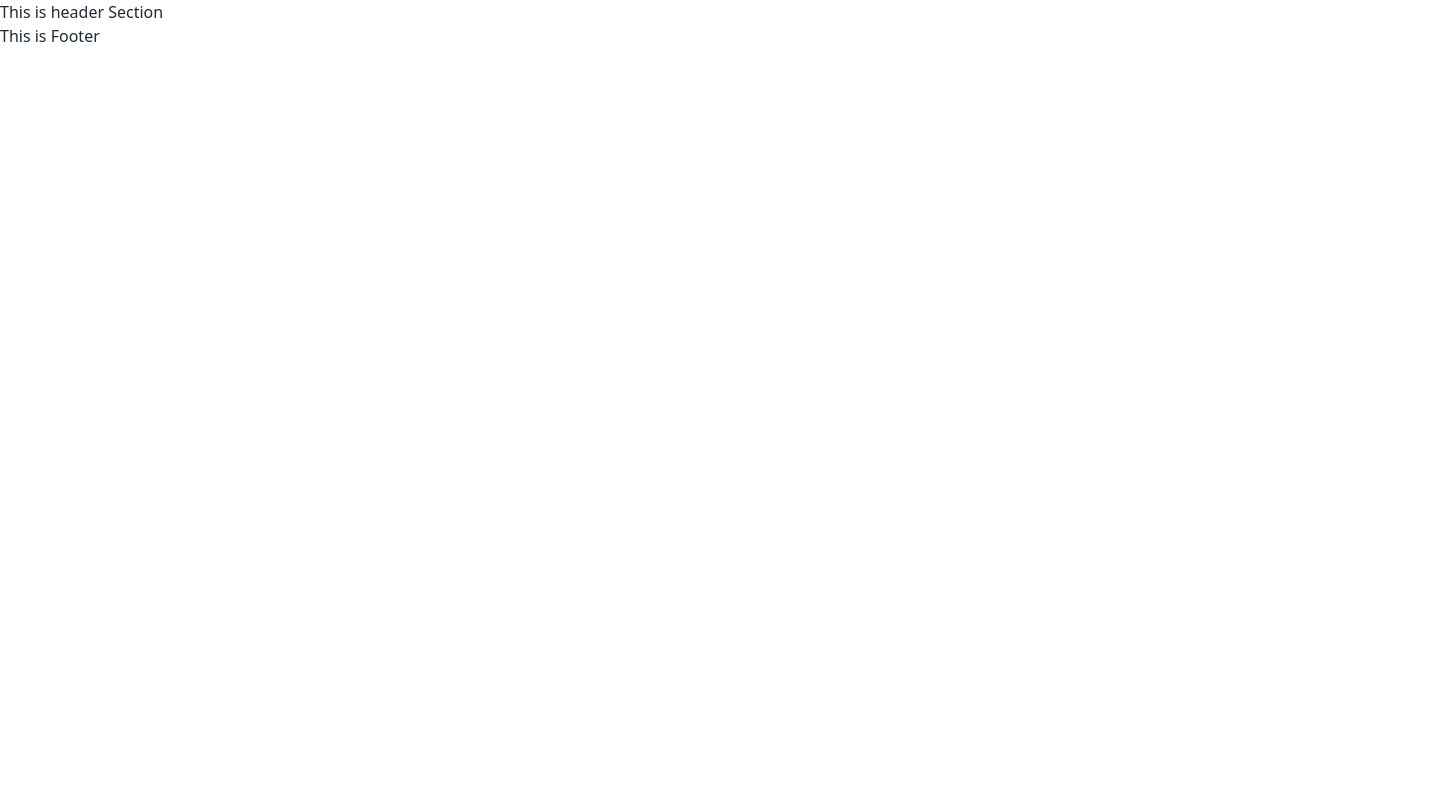
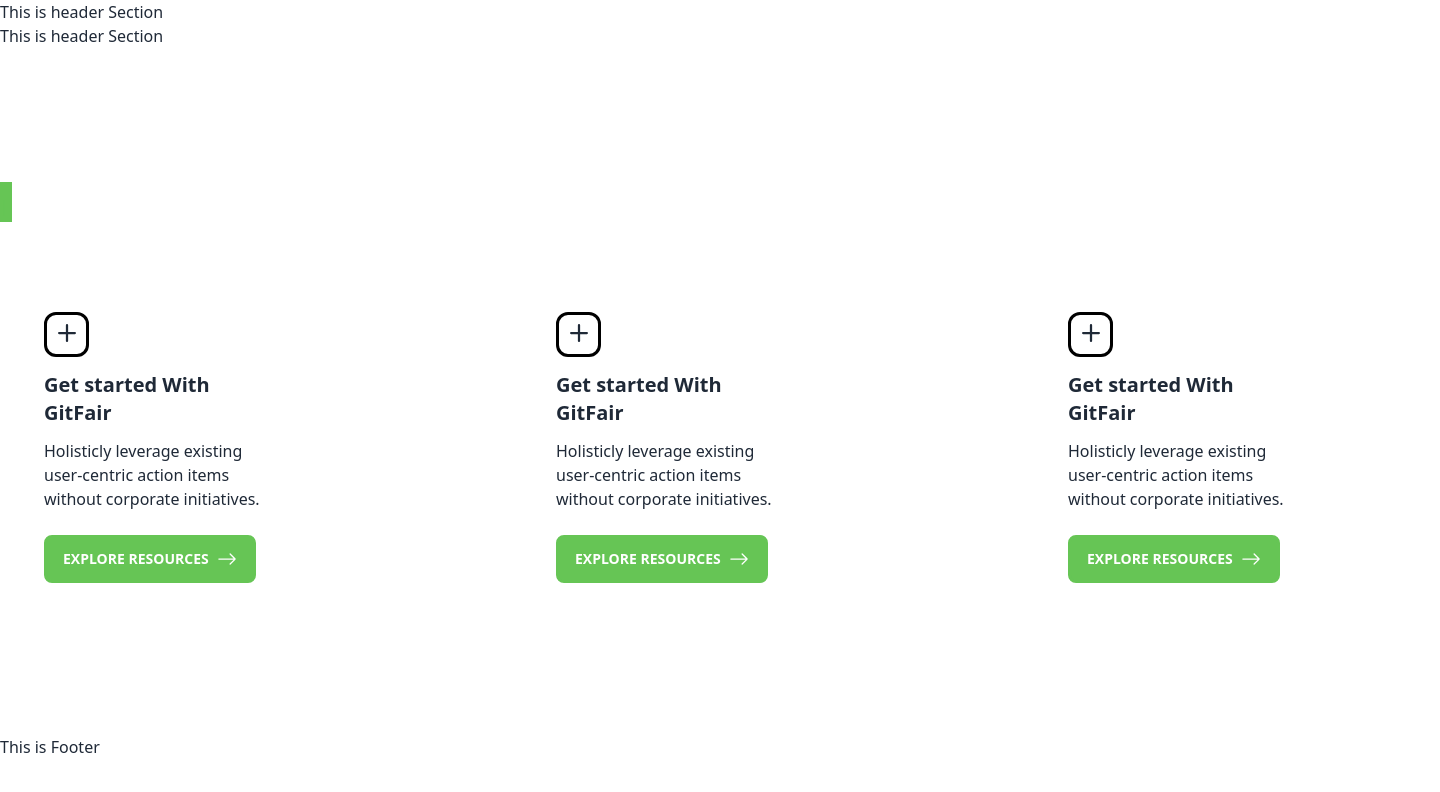
Before and after one commit to SofiuzzamanSofi/GitFair-Client-Side, a React (Create React App) app: page / in a window 1280 px wide. Shown: the top 792 px of the page, 1440 px wide, since content can reach past the window. Built offline with nearby package versions, Linux system fonts and the light colour scheme; the HTML template or start-up script is replaced by a standard one.

Commit message:
complete category section added

```diff
--- a/src/App.js
+++ b/src/App.js
@@ -5,7 +5,9 @@
 function App() {
 
   return (
+
     <RouterProvider router={router}></RouterProvider>
+
   );
 }
 
--- a/src/Components/Home/Categories/Categories.css
+++ b/src/Components/Home/Categories/Categories.css
@@ -25,21 +25,28 @@
 
     max-width: 321.82px;
     width: 321.82px;
+    border-bottom-right-radius: 87px;
 }
 
-:hover.card-div {
-    border-bottom-right-radius: 87px;
-}
+/* :hover.card-div {} */
 
 /* .button {
     width: 200.03px;
     height: 34.32px;
 } */
 
+.button {
+    background-color: #66C555;
+    border: solid#66C555;
+}
+
 :hover.button {
-    background-color: #66C555;
+    background-color: #7dd46a;
+    border: solid #7dd46a
 }
 
 .borded {
     border: 3px solid black;
+    height: 45px;
+    width: 45px;
 }
--- a/src/Components/Home/Categories/Categories.js
+++ b/src/Components/Home/Categories/Categories.js
@@ -25,7 +25,7 @@
 
 
     return (
-        <div className=' py-32'>
+        <div className='w-[1440px] m-auto py-32'>
             <div className='category-head-div mb-16'>
                 <div className='lime inline-block pt-3'>|</div> <div className='inline'><h1 className='inline category'>GitFair Categories</h1></div>
             </div>
--- a/src/Components/Home/Categories/CategoryCard.js
+++ b/src/Components/Home/Categories/CategoryCard.js
@@ -10,11 +10,11 @@
 
             <div className='card-div bg-white px-11 py-6 duration-500 '>
                 <div className='border mb-2 border-black rounded-xl inline-block borded'>
-                    <BsPlus className='text-5xl font-bold'></BsPlus>
+                    <BsPlus className='text-4xl mx-auto my-auto font-extrabold'></BsPlus>
                 </div>
                 <h1 className='text-xl font-bold card-title'>{title}</h1>
                 <p className='mt-3 mb-6'>{para}</p>
-                <button className='btn bg-white text-black outlined  hover:text-white hover:border-lime-500 button duration-700'>Explore resources<BsArrowRight className='ml-2  text-xl'></BsArrowRight></button>
+                <button className='btn text-white button duration-700'>Explore resources<BsArrowRight className='ml-2  text-xl'></BsArrowRight></button>
             </div>
         </div>
     );
--- a/src/Routes/Routes.js
+++ b/src/Routes/Routes.js
@@ -7,7 +7,10 @@
         path: '/',
         element: <Main />,
         children: [
-
+            {
+                path: '/',
+                element: <Home></Home>
+            }
         ]
     }
 ]);
```
